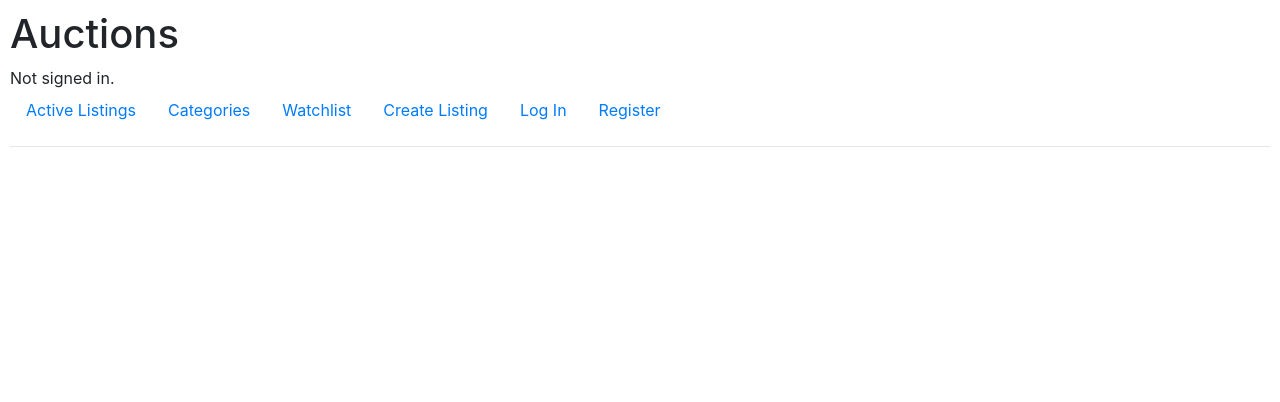
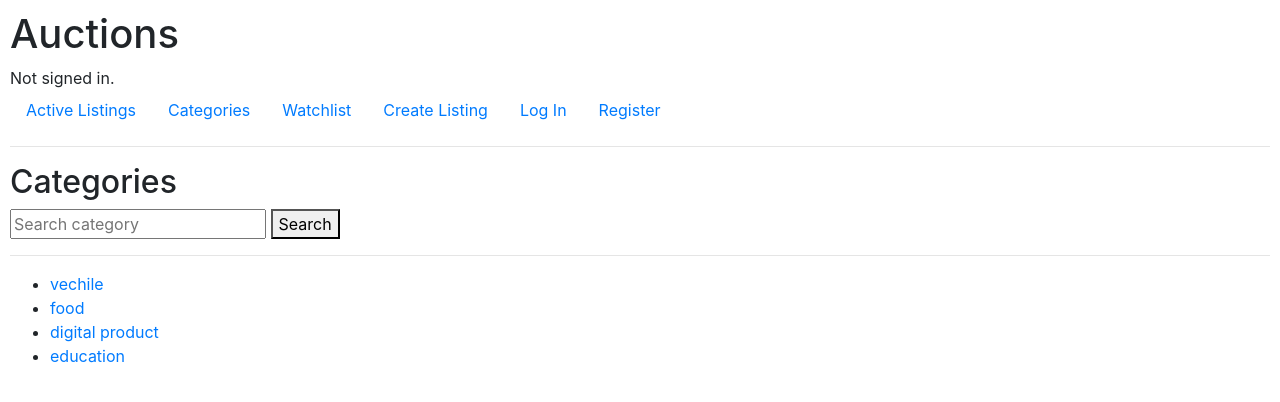
Before and after one commit to nayyaraazra/commerce, a Django app: page /categories in a window 1280 px wide. Shown: the top 402 px of the page. Run offline with Django 3.2, Linux system fonts and the light colour scheme; data comes from the database, SQL or seed files in the repository; some libraries are stand-ins or nearby versions.

Commit message:
done, remained improve ui

```diff
--- a/auctions/templates/auctions/categories.html
+++ b/auctions/templates/auctions/categories.html
@@ -1,5 +1,31 @@
 {% extends "auctions/layout.html" %}
 
 {% block body %}
+    <h2>Categories</h2>
 
+<form method="get">
+  <input
+    type="text"
+    name="q"
+    placeholder="Search category"
+    value="{{ query }}"
+  >
+  <button type="submit">Search</button>
+</form>
+
+<hr>
+
+{% if categories %}
+  <ul>
+    {% for category in categories %}
+      <li>
+        <a href="{% url 'category_detail' category.id %}">
+          {{ category.name }}
+        </a>
+      </li>
+    {% endfor %}
+  </ul>
+{% else %}
+  <p>No categories found.</p>
+{% endif %}
 {% endblock %}
--- a/auctions/templates/auctions/layout.html
+++ b/auctions/templates/auctions/layout.html
@@ -21,7 +21,7 @@
                 <a class="nav-link" href="{% url 'index' %}">Active Listings</a>
             </li>
             <li class="nav-item">
-                <a class="nav-link" href="{% url 'index' %}">Categories</a>
+                <a class="nav-link" href="{% url 'categories' %}">Categories</a>
             </li>
             <li class="nav-item">
                 <a class="nav-link" href="{% url 'watchlist' %}">Watchlist</a>
```
Also changed, not shown: auctions/templates/auctions/category_detail.html (added, +25 -0 lines).
